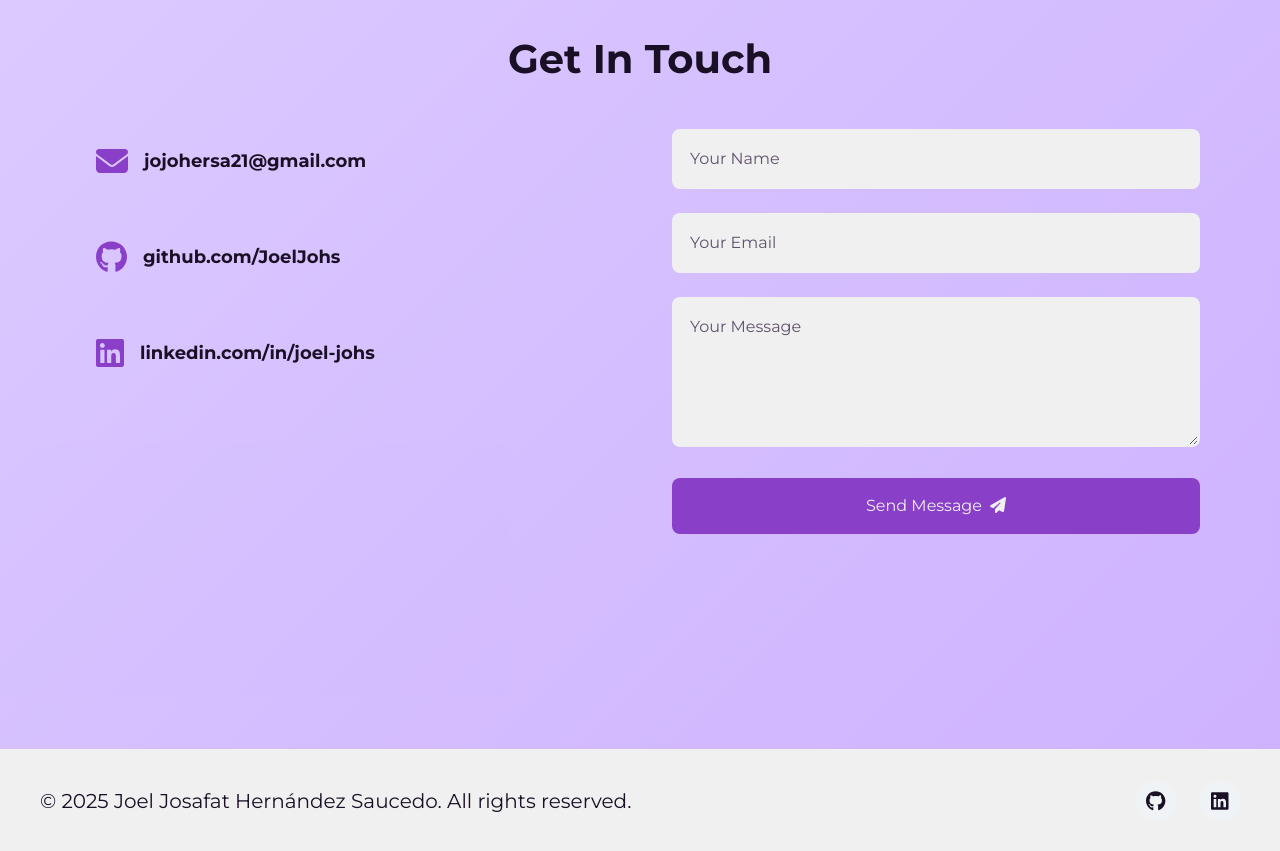
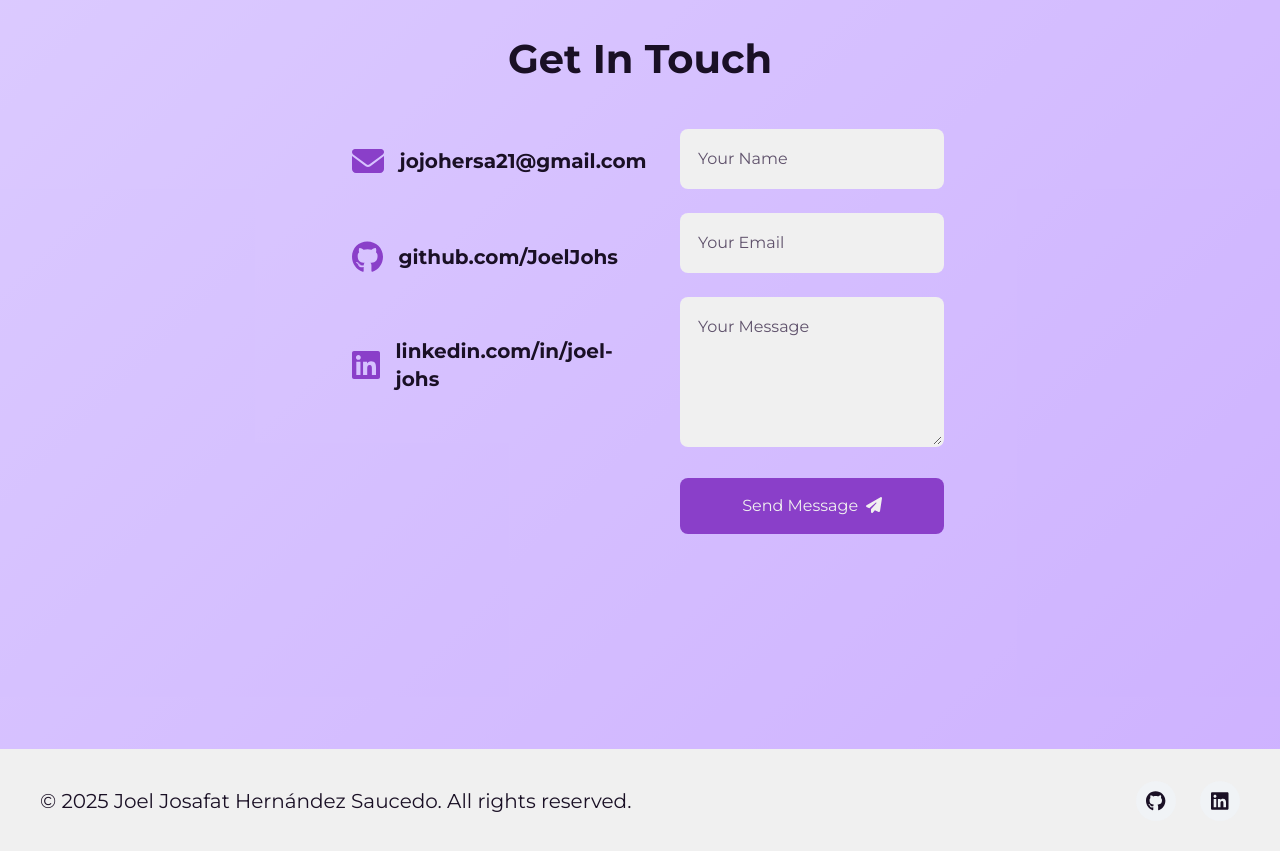
Before and after one commit to JoelJohs/portfolio_V1, a React (Vite) app: page / in a window 1280 px wide. Shown: the part 2860-3711 px from the top of the page. Built offline with nearby package versions, Linux system fonts and the light colour scheme; no server answers.

Commit message:
feat: Refactor contact section layout for improved responsiveness and styling

```diff
--- a/src/index.css
+++ b/src/index.css
@@ -274,6 +274,11 @@ body.dark .translation-toggle-button {
   .carousel-track {
     flex-wrap: nowrap;
   }
+
+  .contact-info,
+  .contact-form {
+    width: 100%;
+  }
 }
 
 .modal-overlay .bg-gradient-to-r {
@@ -295,16 +300,6 @@ body.dark .translation-toggle-button {
 }
 
 /* Contact Section */
-.contact-content {
-  display: grid;
-  grid-template-columns: 1fr 1fr;
-  gap: 4rem;
-  max-width: 1200px;
-  width: 100%;
-  margin: 0 auto;
-  padding: 0 1rem;
-}
-
 .contact-info {
   display: flex;
   flex-direction: column;
--- a/src/views/Contact.jsx
+++ b/src/views/Contact.jsx
@@ -50,15 +50,18 @@ const Contact = () => {
       className="min-h-screen flex flex-col p-8 md:px-16 md:py-20 bg-[var(--bg-opacity)]"
     >
       <h2 className="font-bold mb-10 text-center">{t("contact.title")}</h2>
-      <div className="contact-content grid grid-cols-1 md:grid-cols-2 gap-10 max-w-5xl mx-auto">
-        <div className="contact-info flex flex-col gap-6">
+      <div className="contact-content flex flex-col gap-10 max-w-5xl mx-auto md:flex-row">
+        <div className="contact-info flex flex-col gap-6 md:w-1/2">
           <div className="contact-item flex items-center gap-4 p-4 rounded-lg transition-all hover:bg-[var(--card-bg)] hover:translate-x-2">
             <FontAwesomeIcon
               icon={faEnvelope}
               size="2x"
               className="text-[var(--accent)]"
             />
-            <a href="mailto:jojohersa21@gmail.com" className="text-lg">
+            <a
+              href="mailto:jojohersa21@gmail.com"
+              className="text-lg md:text-xl"
+            >
               {t("contact.email")}
             </a>
           </div>
@@ -71,7 +74,7 @@ const Contact = () => {
             <a
               href="https://github.com/JoelJohs"
               target="_blank"
-              className="text-lg"
+              className="text-lg md:text-xl"
             >
               {t("contact.github")}
             </a>
@@ -85,7 +88,7 @@ const Contact = () => {
             <a
               href="https://www.linkedin.com/in/joel-johs/"
               target="_blank"
-              className="text-lg"
+              className="text-lg md:text-xl"
             >
               {t("contact.linkedin")}
             </a>
@@ -93,7 +96,7 @@ const Contact = () => {
         </div>
         <form
           id="contact-form"
-          className="contact-form flex flex-col gap-6"
+          className="contact-form flex flex-col gap-6 md:w-1/2"
           onSubmit={handleSubmit}
         >
           <div className="form-group">
```
